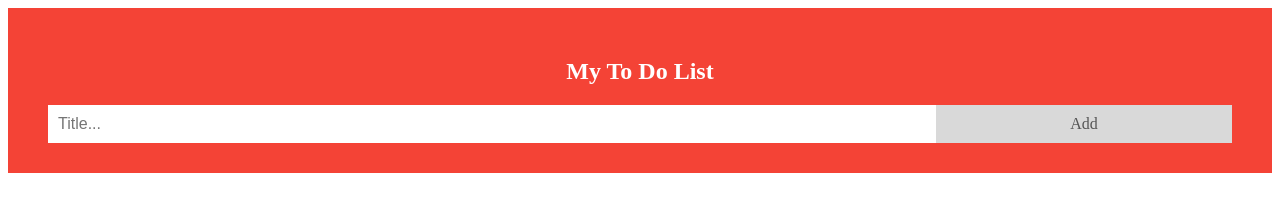
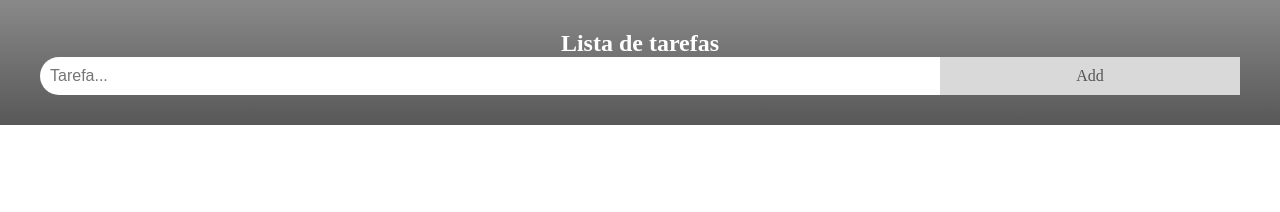
Before and after one commit to vinicius-pascoal/Todo-List, a plain HTML site: page index.html in a window 1280 px wide. Drawn offline with Linux system fonts and the light colour scheme.

Commit message:
style update

```diff
--- a/index.html
+++ b/index.html
@@ -8,8 +8,8 @@
 </head>
 <body>
   <div id="myDIV" class="header">
-    <h2>My To Do List</h2>
-    <input type="text" id="myInput" placeholder="Title...">
+    <h2>Lista de tarefas</h2>
+    <input type="text" id="myInput" placeholder="Tarefa...">
     <span onclick="newElement()" class="addBtn">Add</span>
   </div>
 
--- a/script.js
+++ b/script.js
@@ -1,3 +1,5 @@
+// TODO adicionar alguma forma de salva as tarefas
+
 // Create a "close" button and append it to each list item
 var myNodelist = document.getElementsByTagName("LI");
 var i;
--- a/style.css
+++ b/style.css
@@ -1,6 +1,8 @@
 /* Include the padding and border in an element's total width and height */
 * {
   box-sizing: border-box;
+  margin: 0;
+  padding: 0;
 }
 
 /* Remove margins and padding from the list */
@@ -71,7 +73,8 @@ ul li.checked::before {
 
 /* Style the header */
 .header {
-  background-color: #f44336;
+  background: rgb(88,88,88);
+  background: linear-gradient(0deg, rgba(88,88,88,1) 0%, rgba(137,137,138,1) 100%);
   padding: 30px 40px;
   color: white;
   text-align: center;
@@ -88,7 +91,8 @@ ul li.checked::before {
 input {
   margin: 0;
   border: none;
-  border-radius: 0;
+  border-top-left-radius: 20px;
+  border-bottom-left-radius: 20px;
   width: 75%;
   padding: 10px;
   float: left;
```
